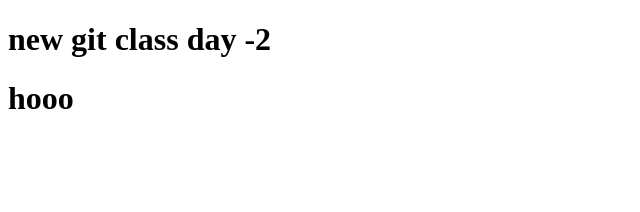
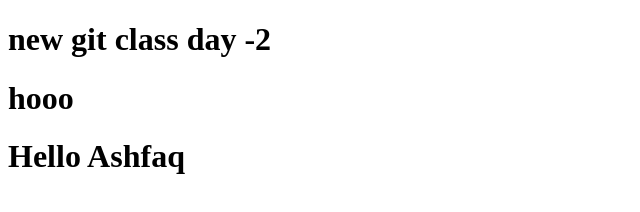
Before and after one commit to CodeWithAshafak/GitPractice-2, a plain HTML site: page index.html in a window 1280 px wide. Shown: the whole page, without its empty margins (0-640 px from the left). Drawn offline with Linux system fonts and the light colour scheme.

Commit message:
naaz commit

```diff
--- a/index.html
+++ b/index.html
@@ -12,5 +12,6 @@
 <body>
   <h1>new git class day -2</h1>
   <h1>hooo</h1>
+  <h1>Hello Ashfaq </h1>
 </body>
 </html>
```
